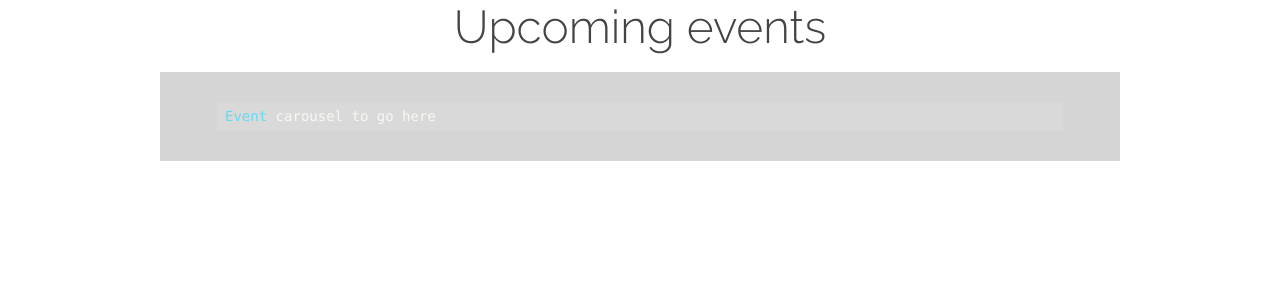
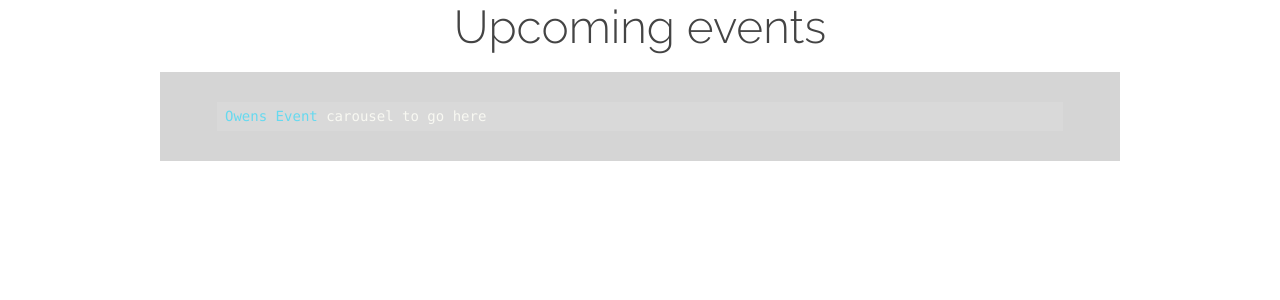
Before and after one commit to woodcock3/citychurch, a Jekyll site: the page built from _posts/2000-01-02-activities.md, in a window 1280 px wide and 1148 px high. Shown: the part 608-908 px from the top of the window. Built offline with Jekyll 4.4.1, drawn with Linux system fonts in a browser that asks for light colours; our own code applies the rules of GitHub Pages for plain Markdown files.

Commit message:
Update 2000-01-02-activities.md

```diff
--- a/_posts/2000-01-02-activities.md
+++ b/_posts/2000-01-02-activities.md
@@ -31,8 +31,8 @@ icon: cesium.png
 
 <ul class="map collapsible">
   <li>
-    <div class="map collapsible-header"><i class="fa fa-chevron-down fa-4x"></i>Map</div>
-    <div class="map collapsible-body"><div class="icontain"><iframe src="https://www.google.com/maps/embed?pb=!1m18!1m12!1m3!1d2357.4899775926147!2d-1.561419883667163!3d53.78076634978253!2m3!1f0!2f0!3f0!3m2!1i1024!2i768!4f13.1!3m3!1m2!1s0x48795e8490a77217%3A0x290545c46afc5b66!2sCity%20Evangelical%20Church%2C%20Leeds!5e0!3m2!1sen!2suk!4v1592462594306!5m2!1sen!2suk" width="400" height="300" frameborder="0" style="border:0;" allowfullscreen="" aria-hidden="false" tabindex="0"></iframe></div>
+    <div class="map-title collapsible-header"><i class="fa fa-chevron-down fa-4x"></i>Map</div>
+    <div class="map-body collapsible-body"><div class="icontain"><iframe src="https://www.google.com/maps/embed?pb=!1m18!1m12!1m3!1d2357.4899775926147!2d-1.561419883667163!3d53.78076634978253!2m3!1f0!2f0!3f0!3m2!1i1024!2i768!4f13.1!3m3!1m2!1s0x48795e8490a77217%3A0x290545c46afc5b66!2sCity%20Evangelical%20Church%2C%20Leeds!5e0!3m2!1sen!2suk!4v1592462594306!5m2!1sen!2suk" width="400" height="300" frameborder="0" style="border:0;" allowfullscreen="" aria-hidden="false" tabindex="0"></iframe></div>
       <br>
       <a class="map-apply waves-effect waves-light btn bg-white" href="https://goo.gl/maps/4kcnTLjt1V7ZkiCK6" target="blank">Find us on google maps.</a>
     </div>
@@ -42,5 +42,5 @@ icon: cesium.png
 
 # Upcoming events
 {% highlight haskell %}
-Event carousel to go here
+Owens Event carousel to go here
 {% endhighlight %}
```
